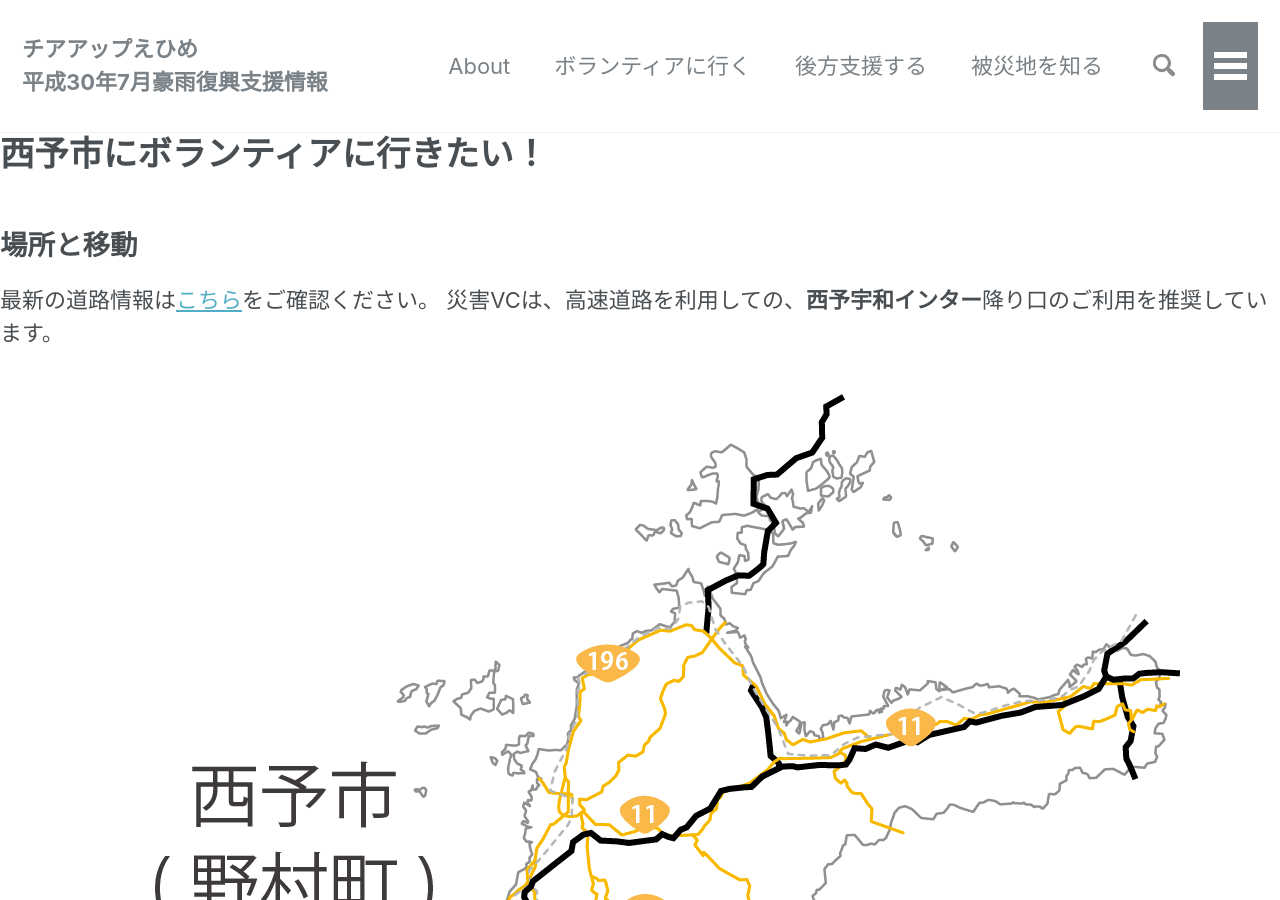
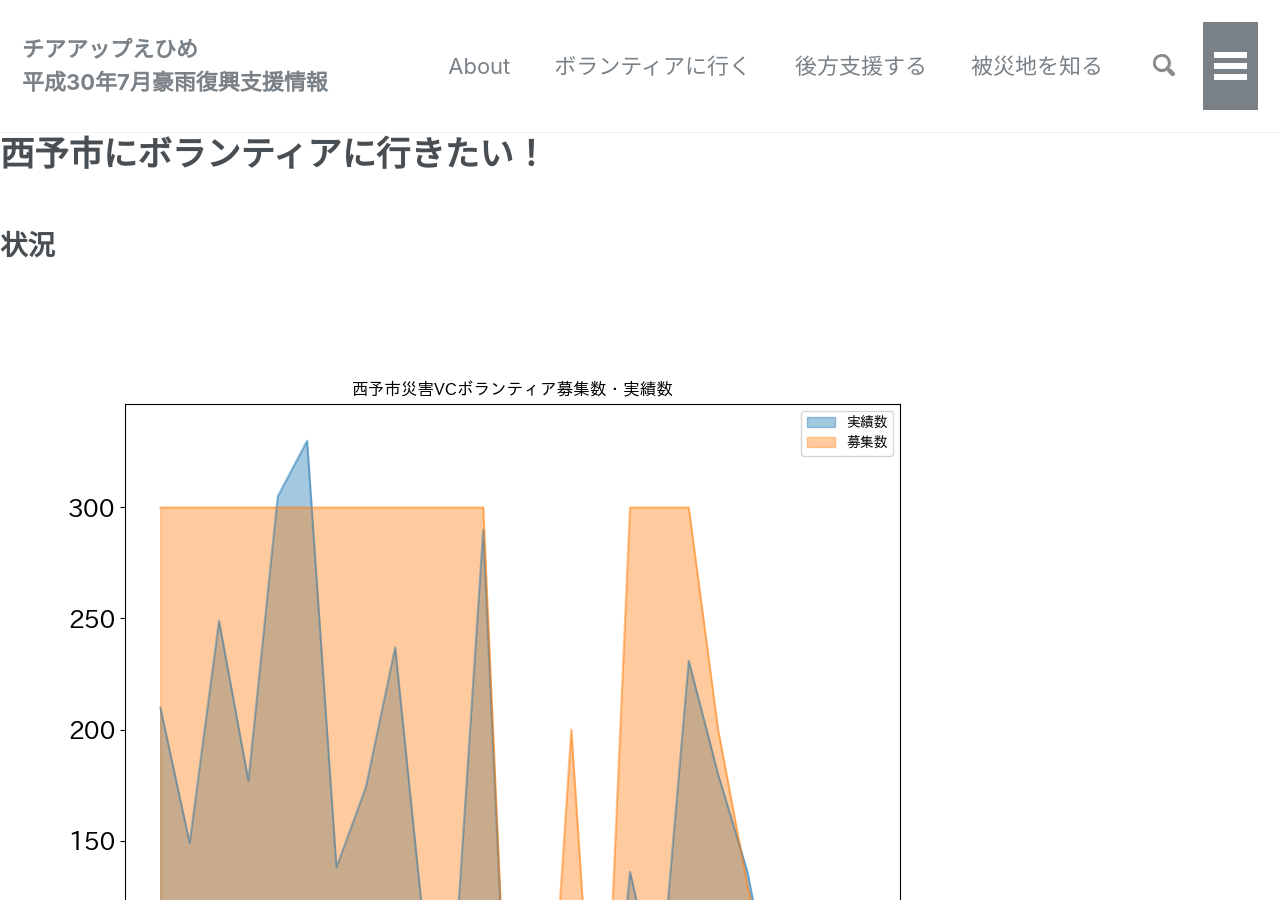
Before and after one commit to cheerup-ehime/cheerup-ehime.github.io, a Jekyll site: the page built from volunteer-new/seiyo.md, in a window 1280 px wide and 900 px high. Built offline with Jekyll 4.4.1, drawn with Linux system fonts in a browser that asks for light colours; nearby versions of some CDN libraries; our own code applies the rules of GitHub Pages for plain Markdown files; comment, search, counter and statistics services are not loaded.

Commit message:
ボランティア募集状況の地図地うか

```diff
--- a/volunteer-new/seiyo.md
+++ b/volunteer-new/seiyo.md
@@ -12,6 +12,10 @@ header:
 ---
 
 # 西予市にボランティアに行きたい！
+
+## 状況
+
+![最新の募集状況](/assets/images/volunteer_headcount/西予市_volunteer_headcount_diff_recent.png)
 
 ## 場所と移動
 
```
